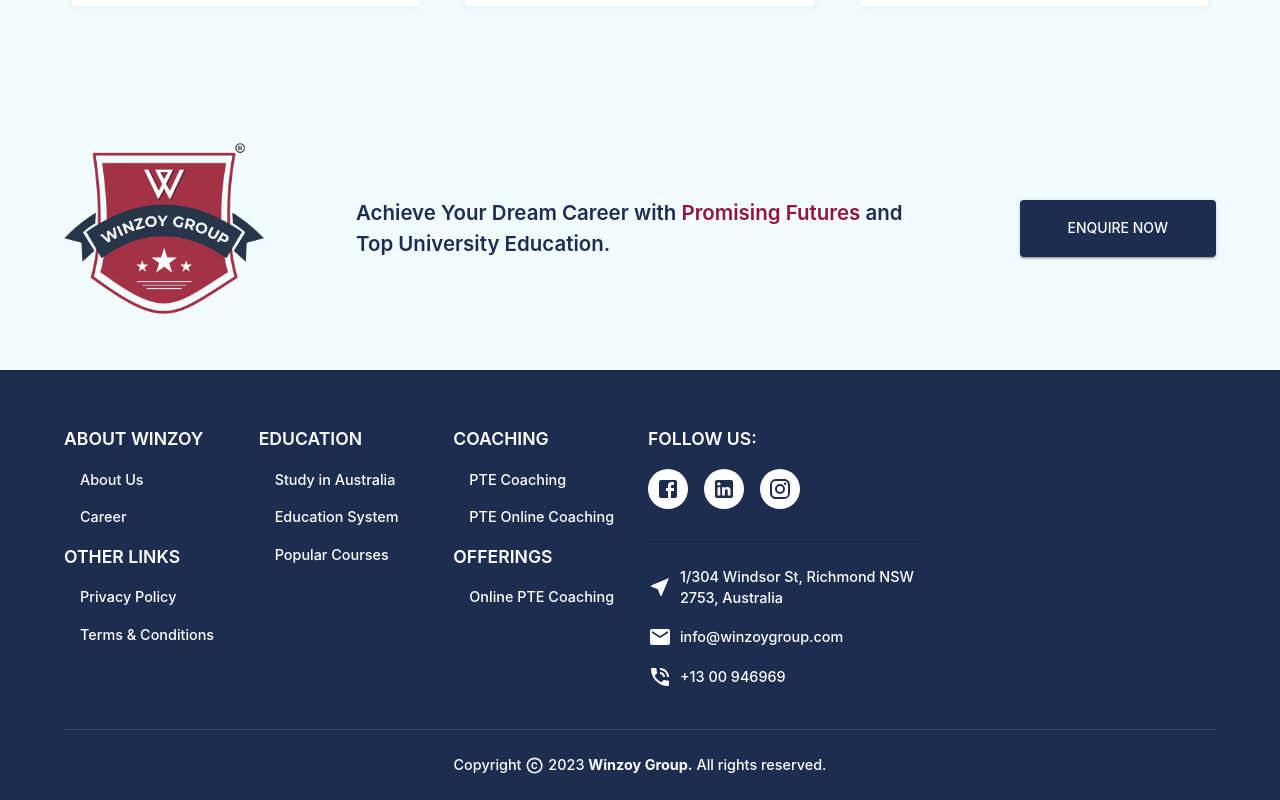
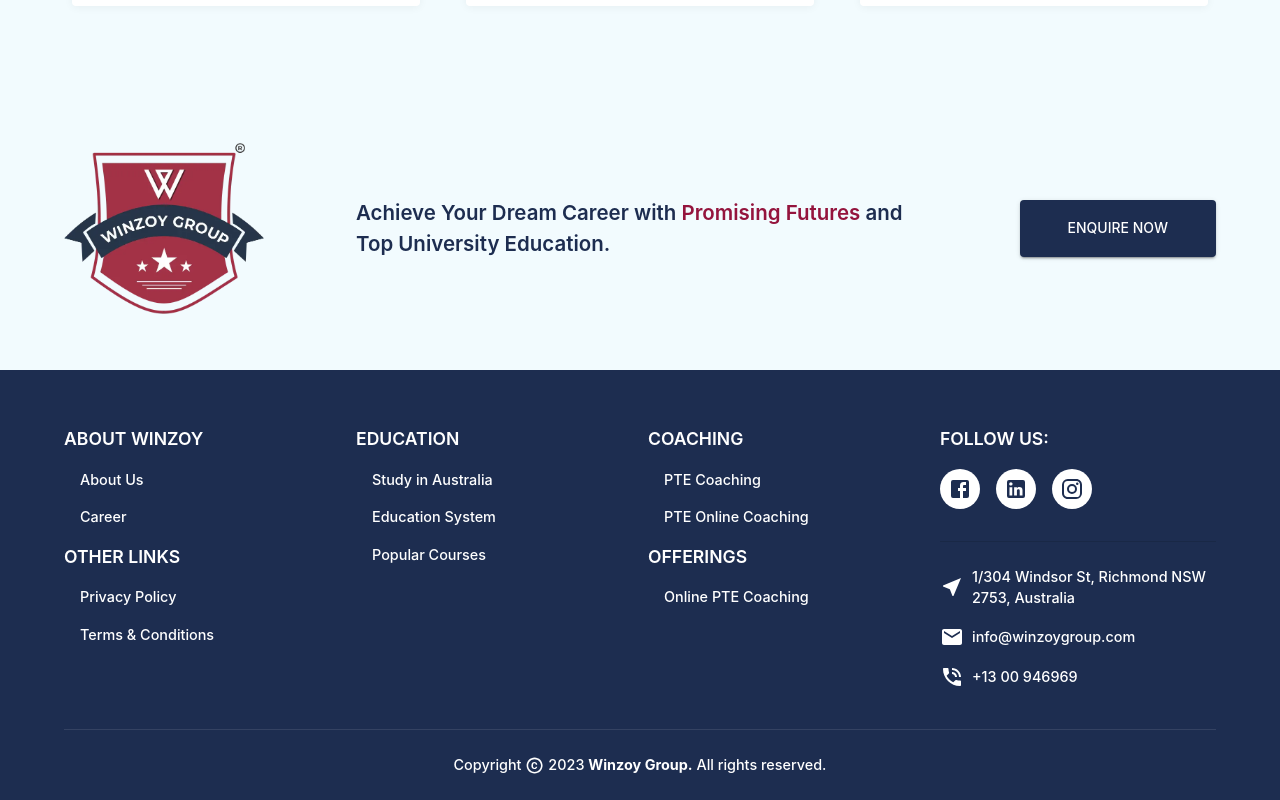
Before and after one commit to winzoygroup/winzoygroup-webapp, a Next.js app: page /about in a window 1280 px wide. Shown: the part 1927-2727 px from the top of the page. Built offline with nearby package versions, Linux system fonts and the light colour scheme.

Commit message:
Refactor Footer layout and comment out unused sections in Header, AboutComp, Education, and data files

```diff
--- a/assets/Footer.js
+++ b/assets/Footer.js
@@ -110,7 +110,7 @@
       </Box>
       <Container maxWidth="lg">
         <Grid container spacing={2}>
-          <Grid item md={2}>
+          <Grid item md={3}>
             <Typography variant="fHeading" component={'h3'}>
               About Winzoy
             </Typography>
@@ -136,7 +136,7 @@
               </Link>
             </List>
           </Grid>
-          <Grid item md={2}>
+          <Grid item md={3}>
             <Typography variant="fHeading" component={'h3'}>
               Education
             </Typography>
@@ -181,7 +181,7 @@
               </Link>
             </List>
           </Grid> */}
-          <Grid item md={2}>
+          <Grid item md={3}>
             <Typography variant="fHeading" component={'h3'}>
               Coaching
             </Typography>
--- a/assets/Header.js
+++ b/assets/Header.js
@@ -35,7 +35,7 @@
       { name: 'Study in Australia', url: '/education/study-in-australia' },
       { name: 'Education System', url: '/education/education-system' },
       { name: 'Popular Courses', url: '/education/popular-courses' },
-      { name: 'Student Visa Process', url: '/education/student-visa-process' },
+      // { name: 'Student Visa Process', url: '/education/student-visa-process' },
     ],
   },
   // {
--- a/components/Home/Education.js
+++ b/components/Home/Education.js
@@ -47,7 +47,7 @@
               guidance to help you choose the right schools and courses.
             </Typography>
             <Stack direction={'row'} sx={{ flexWrap: 'wrap' }}>
-              <TextCard href={'/migration/student-visa'}>Student Visa</TextCard>
+              {/* <TextCard href={'/migration/student-visa'}>Student Visa</TextCard> */}
               {/* <TextCard>Cost & Expenses</TextCard> */}
               <TextCard href={'/education/education-system'}>
                 Education System
--- a/utils/data.js
+++ b/utils/data.js
@@ -84,12 +84,12 @@
     country: 'Australia',
     message: `I thank this company so much for getting my daughter's visa. I'm really very happy and thankful to sam sir and the other members too. Everyone in this company is very polite and friendly. I got replies on time and was updated on daily basis. Anyone who wants visa please consult sam sir, he's a very trustworthy person and you're visa will also arrive no matter what. Thank you so much, this means a lot to me!!!!`,
   },
-  {
-    name: 'Simran Saini',
-    country: 'Australia',
-    message: `I want to thanku winzoy group specially sam sir and sonia mamm they provide best service. I got my parents visitor visa in just few days.
-    My experience with Winjoy Group is very very good🙂`,
-  },
+  // {
+  //   name: 'Simran Saini',
+  //   country: 'Australia',
+  //   message: `I want to thanku winzoy group specially sam sir and sonia mamm they provide best service. I got my parents visitor visa in just few days.
+  //   My experience with Winjoy Group is very very good🙂`,
+  // },
   {
     name: 'Hardeep Singh',
     country: 'Australia',
```
Also changed, not shown: components/Home/AboutComp.js (+6 -2 lines).
